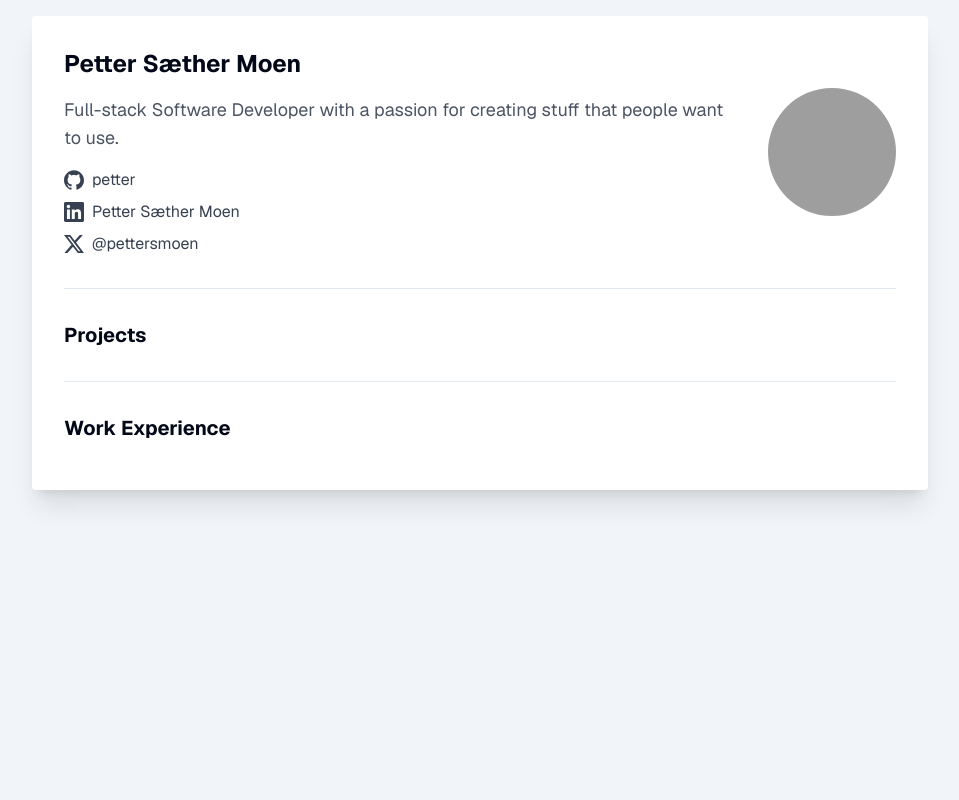
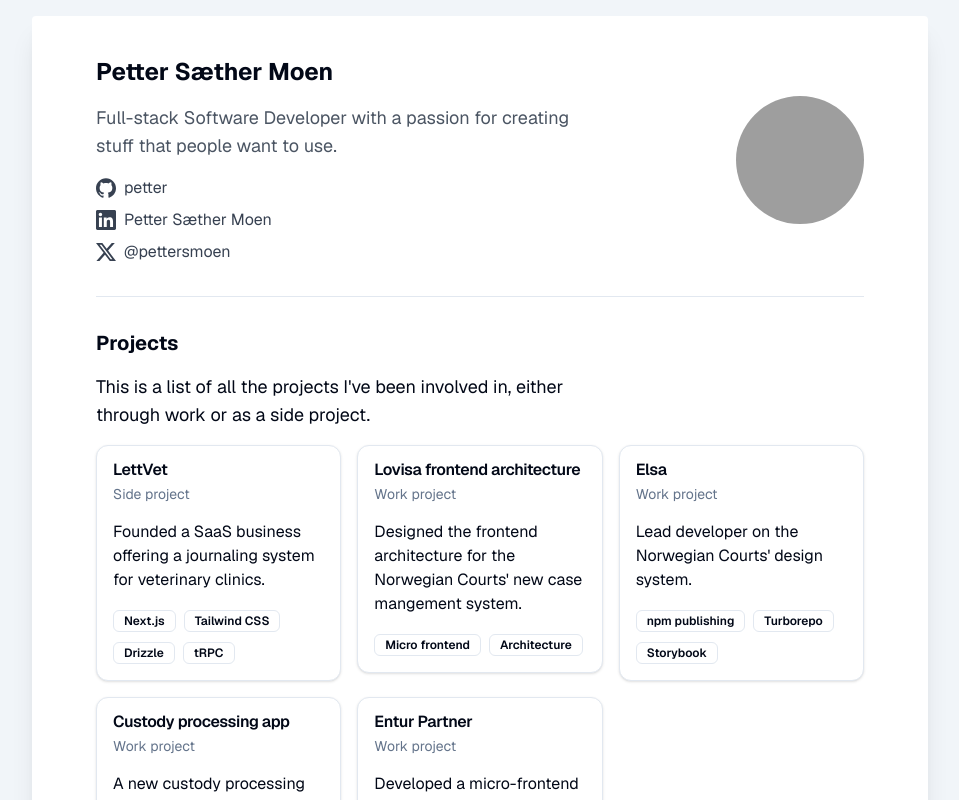
Before and after one commit to petter/cv, a Next.js app: page / in a window 1280 px wide. Shown: the top 800 px of the page, without its empty margins (160-1119 px from the left). Built offline with nearby package versions, Linux system fonts and the light colour scheme; grey boxes are pictures that could not be loaded.

Commit message:
add projects

```diff
--- a/app/page.tsx
+++ b/app/page.tsx
@@ -1,17 +1,26 @@
 import { Avatar, AvatarFallback, AvatarImage } from "@/components/ui/avatar";
+import { Badge } from "@/components/ui/badge";
+import {
+  Card,
+  CardContent,
+  CardDescription,
+  CardFooter,
+  CardHeader,
+  CardTitle,
+} from "@/components/ui/card";
 import { Separator } from "@/components/ui/separator";
 
 import { RESUME_DATA } from "@/data/resume-data";
 
 export default function Home() {
   return (
-    <main className="container relative max-w-4xl rounded-sm bg-white p-8 shadow-xl print:p-2 print:shadow-none">
+    <main className="container relative max-w-4xl rounded-sm bg-white px-16 py-10 shadow-xl print:p-2 print:shadow-none">
       <div className="space-y-8">
         <header className="flex items-center justify-between gap-8">
           <div className="flex-1 space-y-4">
             <div>
               <h1 className="mb-4 text-2xl font-bold">{RESUME_DATA.name}</h1>
-              <p className="text-pretty text-lg text-gray-600">
+              <p className="max-w-lg text-pretty text-lg text-gray-600">
                 {RESUME_DATA.about}
               </p>
             </div>
@@ -39,9 +48,43 @@
           </div>
         </header>
         <Separator />
-        <div>
+
+        <div className="space-y-4">
           <h2 className="mb-4 text-xl font-bold">Projects</h2>
+          <p className="max-w-lg text-pretty text-lg">
+            This is a list of all the projects I&apos;ve been involved in,
+            either through work or as a side project.
+          </p>
+          <ul className="grid grid-cols-1 gap-4 sm:grid-cols-2 md:grid-cols-3">
+            {RESUME_DATA.projects.map((project) => (
+              <li key={project.name}>
+                <a href={project.href} className="group">
+                  <Card>
+                    <CardHeader>
+                      <CardTitle className="group-hover:underline">
+                        {project.name}
+                      </CardTitle>
+                      <CardDescription>{project.type}</CardDescription>
+                    </CardHeader>
+                    <CardContent>{project.description}</CardContent>
+                    <CardFooter>
+                      <ul className="flex flex-wrap gap-2">
+                        {project.tags.map((tag) => (
+                          <li key={tag}>
+                            <Badge variant="outline" className="text-xs">
+                              {tag}
+                            </Badge>
+                          </li>
+                        ))}
+                      </ul>
+                    </CardFooter>
+                  </Card>
+                </a>
+              </li>
+            ))}
+          </ul>
         </div>
+
         <Separator />
         <div>
           <h2 className="mb-4 text-xl font-bold">Work Experience</h2>
--- /dev/null
+++ b/components/ui/badge.tsx
@@ -0,0 +1,36 @@
+import * as React from "react"
+import { cva, type VariantProps } from "class-variance-authority"
+
+import { cn } from "@/lib/utils"
+
+const badgeVariants = cva(
+  "inline-flex items-center rounded-md border px-2.5 py-0.5 text-xs font-semibold transition-colors focus:outline-none focus:ring-2 focus:ring-ring focus:ring-offset-2",
+  {
+    variants: {
+      variant: {
+        default:
+          "border-transparent bg-primary text-primary-foreground shadow hover:bg-primary/80",
+        secondary:
+          "border-transparent bg-secondary text-secondary-foreground hover:bg-secondary/80",
+        destructive:
+          "border-transparent bg-destructive text-destructive-foreground shadow hover:bg-destructive/80",
+        outline: "text-foreground",
+      },
+    },
+    defaultVariants: {
+      variant: "default",
+    },
+  }
+)
+
+export interface BadgeProps
+  extends React.HTMLAttributes<HTMLDivElement>,
+    VariantProps<typeof badgeVariants> {}
+
+function Badge({ className, variant, ...props }: BadgeProps) {
+  return (
+    <div className={cn(badgeVariants({ variant }), className)} {...props} />
+  )
+}
+
+export { Badge, badgeVariants }
--- /dev/null
+++ b/components/ui/card.tsx
@@ -0,0 +1,83 @@
+import * as React from "react";
+
+import { cn } from "@/lib/utils";
+
+const Card = React.forwardRef<
+  HTMLDivElement,
+  React.HTMLAttributes<HTMLDivElement>
+>(({ className, ...props }, ref) => (
+  <div
+    ref={ref}
+    className={cn(
+      "break-inside-avoid rounded-xl border bg-card text-card-foreground shadow",
+      className,
+    )}
+    {...props}
+  />
+));
+Card.displayName = "Card";
+
+const CardHeader = React.forwardRef<
+  HTMLDivElement,
+  React.HTMLAttributes<HTMLDivElement>
+>(({ className, ...props }, ref) => (
+  <div
+    ref={ref}
+    className={cn("flex flex-col space-y-1.5 p-4", className)}
+    {...props}
+  />
+));
+CardHeader.displayName = "CardHeader";
+
+const CardTitle = React.forwardRef<
+  HTMLParagraphElement,
+  React.HTMLAttributes<HTMLHeadingElement>
+>(({ className, ...props }, ref) => (
+  <h3
+    ref={ref}
+    className={cn("font-semibold leading-none tracking-tight", className)}
+    {...props}
+  />
+));
+CardTitle.displayName = "CardTitle";
+
+const CardDescription = React.forwardRef<
+  HTMLParagraphElement,
+  React.HTMLAttributes<HTMLParagraphElement>
+>(({ className, ...props }, ref) => (
+  <p
+    ref={ref}
+    className={cn("text-sm text-muted-foreground", className)}
+    {...props}
+  />
+));
+CardDescription.displayName = "CardDescription";
+
+const CardContent = React.forwardRef<
+  HTMLDivElement,
+  React.HTMLAttributes<HTMLDivElement>
+>(({ className, ...props }, ref) => (
+  <div ref={ref} className={cn("p-4 pt-0", className)} {...props} />
+));
+CardContent.displayName = "CardContent";
+
+const CardFooter = React.forwardRef<
+  HTMLDivElement,
+  React.HTMLAttributes<HTMLDivElement>
+>(({ className, ...props }, ref) => (
+  <div
+    ref={ref}
+    className={cn("flex items-center p-4 pt-0", className)}
+    {...props}
+  />
+));
+CardFooter.displayName = "CardFooter";
+
+export {
+  Card,
+  CardHeader,
+  CardFooter,
+  CardTitle,
+  CardDescription,
+  CardContent,
+};
--- a/data/resume-data.tsx
+++ b/data/resume-data.tsx
@@ -74,8 +74,9 @@
       name: "LettVet",
       href: "https://lett.vet",
       type: "Side project",
-      description: "A journaling system for veterinary clinics.",
-      tags: ["TypeScript", "Next.js", "Tailwind CSS", "Supabase", "Resend"],
+      description:
+        "Founded a SaaS business offering a journaling system for veterinary clinics.",
+      tags: ["Next.js", "Tailwind CSS", "Drizzle", "tRPC"],
     },
     {
       name: "Lovisa frontend architecture",
@@ -83,21 +84,21 @@
       type: "Work project",
       description:
         "Designed the frontend architecture for the Norwegian Courts' new case mangement system.",
-      tags: ["Micro frontends", "React", "Architecture"],
+      tags: ["Micro frontend", "Architecture"],
     },
     {
       name: "Elsa",
       href: "https://design.domstol.no",
       type: "Work project",
       description: "Lead developer on the Norwegian Courts' design system.",
-      tags: ["TypeScript", "React", "Turborepo", "Storybook"],
+      tags: ["npm publishing", "Turborepo", "Storybook"],
     },
     {
       name: "Custody processing app",
       href: "https://domstol.no",
       type: "Work project",
       description: "A new custody processing app for the Norwegian Courts.",
-      tags: ["TypeScript", "React", "Kotlin", "Ktor", "RabbitMQ"],
+      tags: ["React", "Kotlin", "Ktor", "RabbitMQ"],
     },
     {
       name: "Entur Partner",
@@ -105,7 +106,7 @@
       type: "Work project",
       description:
         "Developed a micro-frontend framework at Entur, streamlining collaboration for building large-scale web applications.",
-      tags: ["TypeScript", "React", "Java", "Spring"],
+      tags: ["React", "Micro frontend", "Java", "Spring"],
     },
   ],
 };
```
